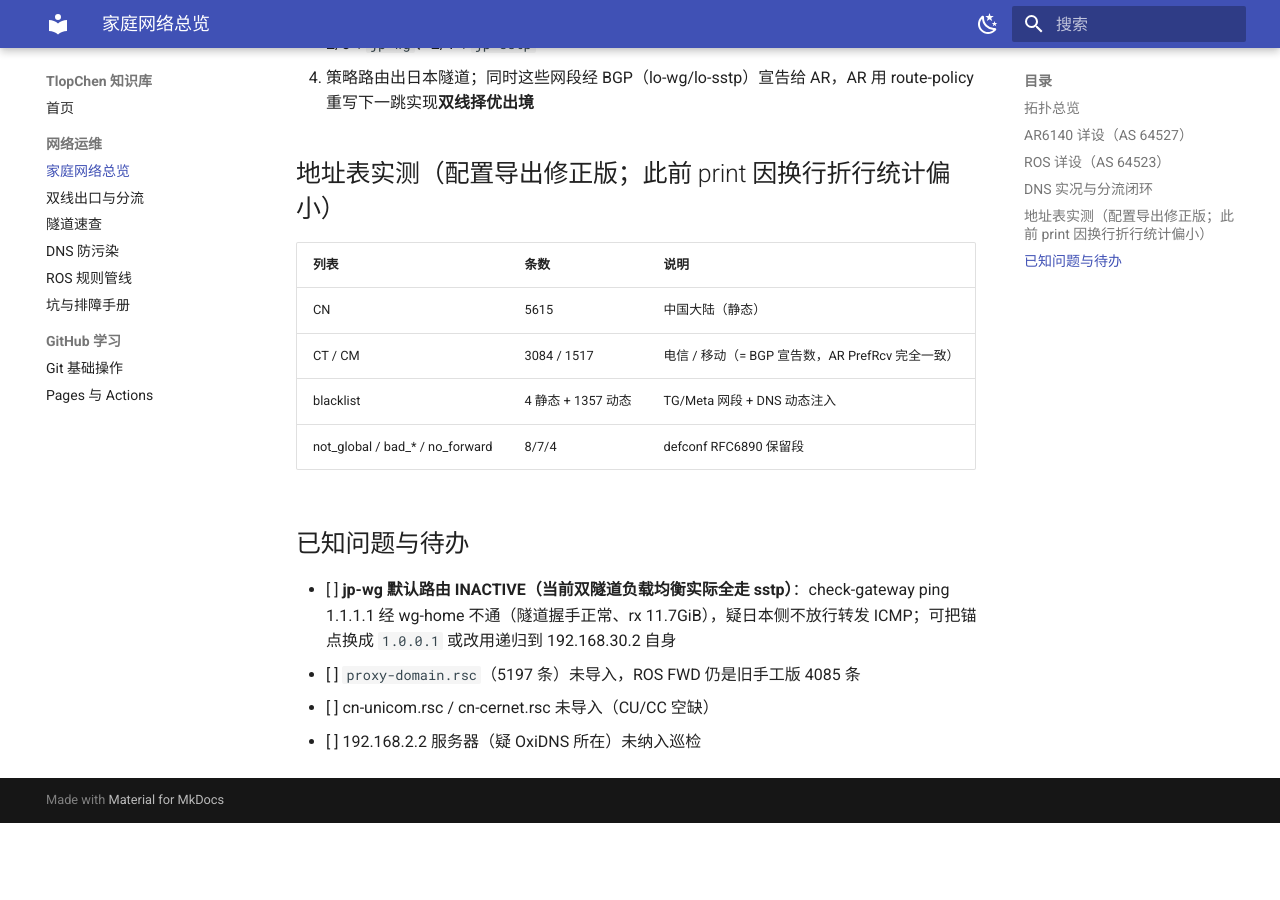
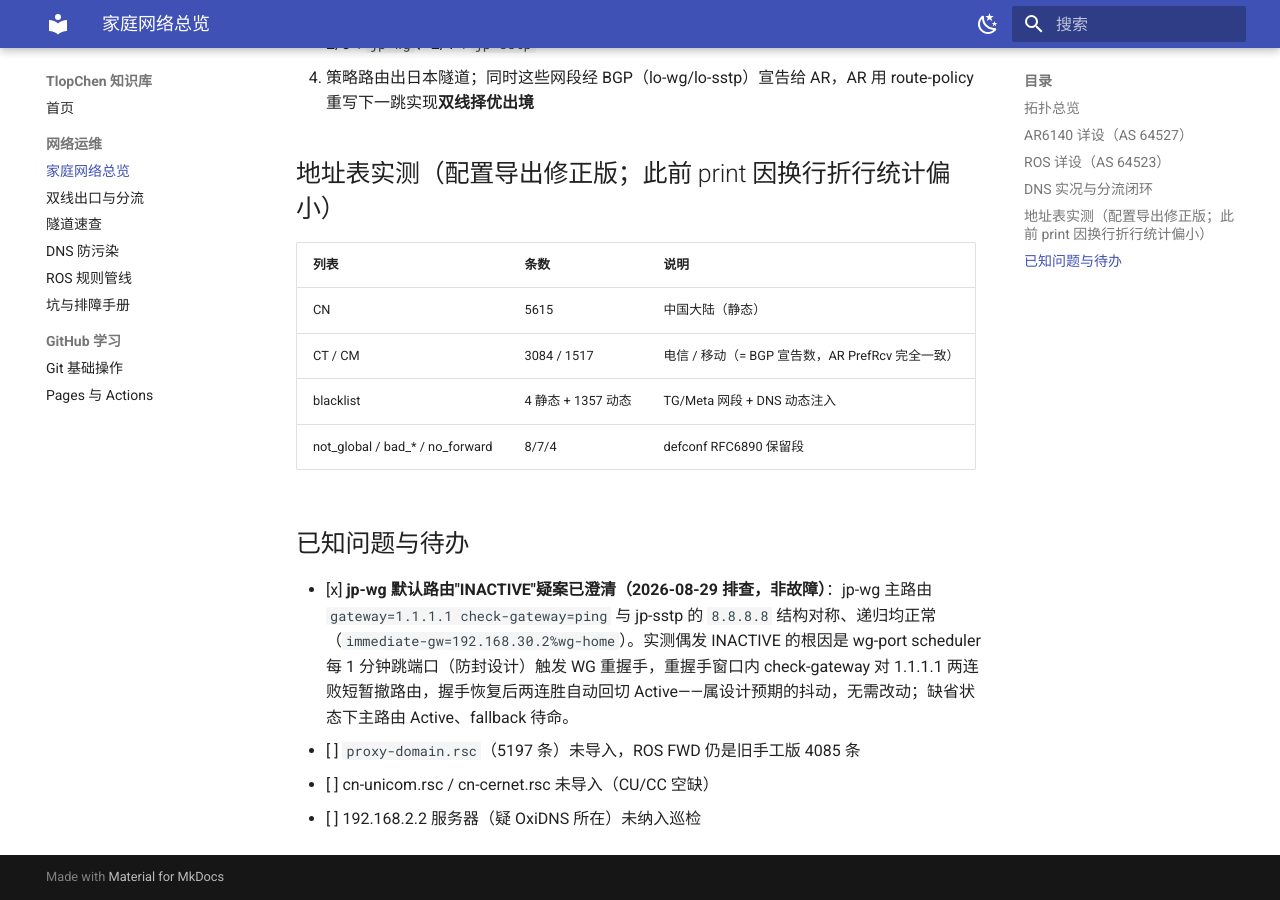
Before and after one commit to TlopChen/wiki, an MkDocs documentation site: the page built from docs/network/home-lab.md, in a window 1280 px wide and 900 px high, scrolled down 2042 px. Built offline with MkDocs 1.6.1 and Material for MkDocs 9.7.7, drawn with Linux system fonts in a browser that asks for light colours; before the commit the page ends 2865 px from its top, so only the background shows below that.

Commit message:
home-lab: jp-wg INACTIVE 疑案澄清为跳端口+探测迟滞的设计抖动,非故障

```diff
--- a/docs/network/home-lab.md
+++ b/docs/network/home-lab.md
@@ -60,7 +60,7 @@
 
 ## 已知问题与待办
 
-- [ ] **jp-wg 默认路由 INACTIVE（当前双隧道负载均衡实际全走 sstp）**：check-gateway ping 1.1.1.1 经 wg-home 不通（隧道握手正常、rx 11.7GiB），疑日本侧不放行转发 ICMP；可把锚点换成 `1.0.0.1` 或改用递归到 192.168.30.2 自身
+- [x] **jp-wg 默认路由"INACTIVE"疑案已澄清（2026-08-29 排查，非故障）**：jp-wg 主路由 `gateway=1.1.1.1 check-gateway=ping` 与 jp-sstp 的 `8.8.8.8` 结构对称、递归均正常（`immediate-gw=192.168.30.2%wg-home`）。实测偶发 INACTIVE 的根因是 wg-port scheduler 每 1 分钟跳端口（防封设计）触发 WG 重握手，重握手窗口内 check-gateway 对 1.1.1.1 两连败短暂撤路由，握手恢复后两连胜自动回切 Active——属设计预期的抖动，无需改动；缺省状态下主路由 Active、fallback 待命。
 - [ ] `proxy-domain.rsc`（5197 条）未导入，ROS FWD 仍是旧手工版 4085 条
 - [ ] cn-unicom.rsc / cn-cernet.rsc 未导入（CU/CC 空缺）
 - [ ] 192.168.2.2 服务器（疑 OxiDNS 所在）未纳入巡检
```
